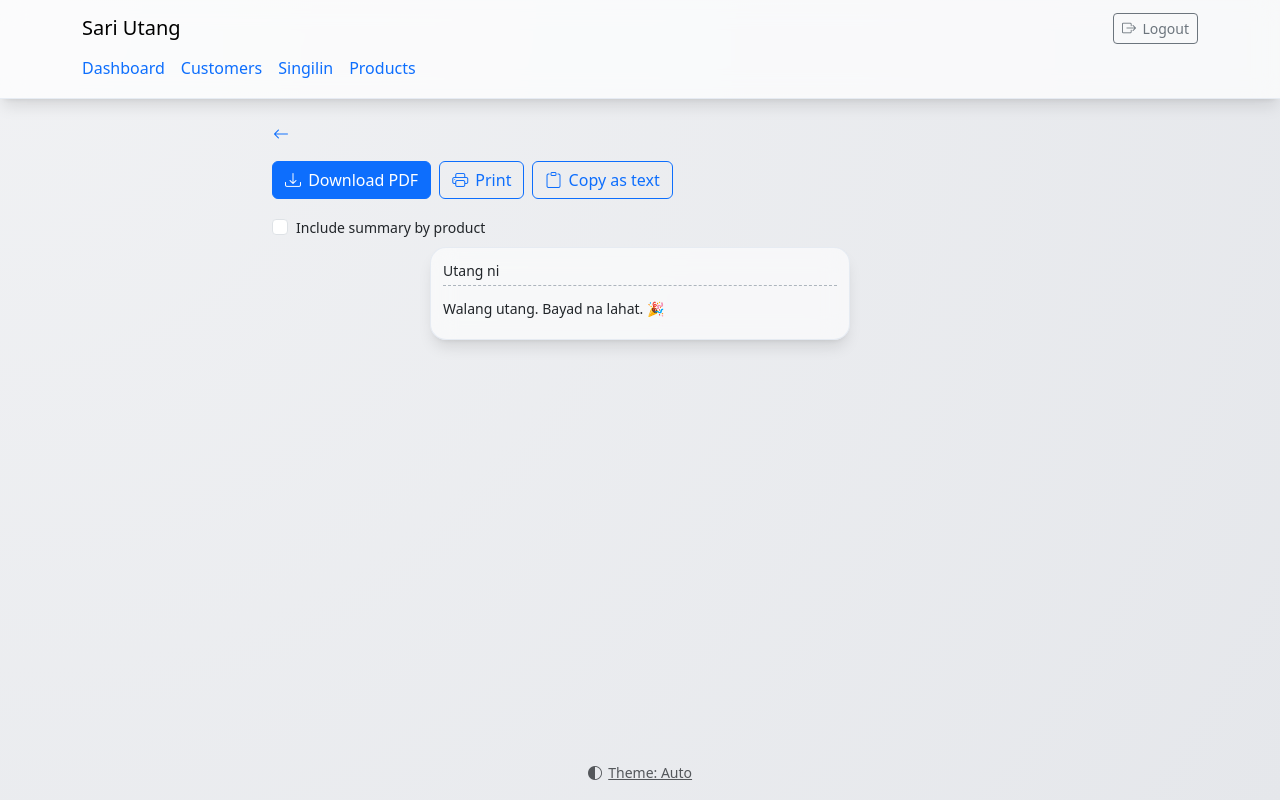
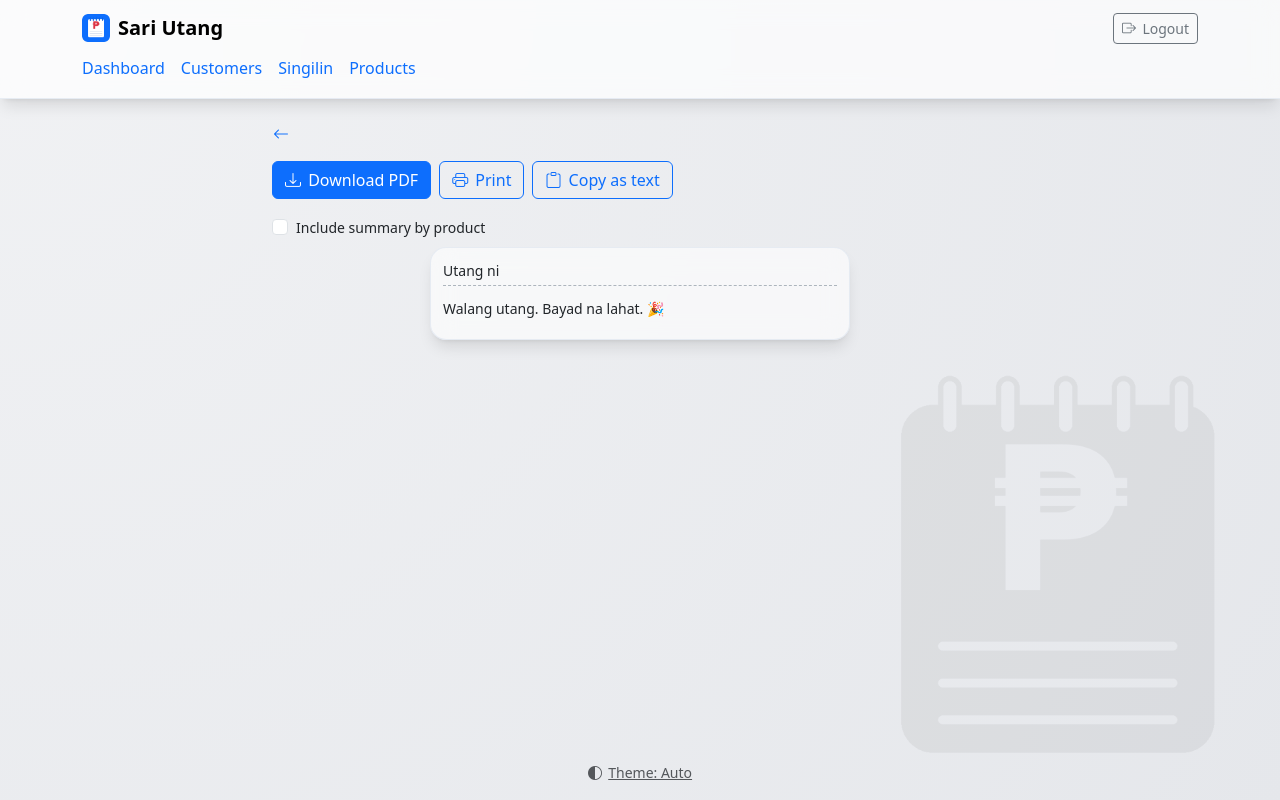
Before and after one commit to errolitolopez/sari-utang, a Flask app: template sari_utang/templates/invoice.html in a window 1280 px wide. Run offline with Flask 3, Linux system fonts and the light colour scheme; the template is opened without the code that fills it, so the values that code supplies are empty; parts of the project's set-up code (start-up, migrations or seed data) failed here and were passed over.

Commit message:
feat: app icon in the navbar and a faint mark in the page background

```diff
--- a/sari_utang/static/css/glass.css
+++ b/sari_utang/static/css/glass.css
@@ -156,6 +156,25 @@ footer {
 /* The "− [ 2 ] +" quantity box of an utang item stays small, even on a wide screen */
 .qty-group { max-width: 190px; }
 
+/* A faint Sari Utang mark in the bottom-right corner of the page, behind everything: black on
+   the light theme, white on the dark theme. The glass panels blur it where they cover it. */
+body::before {
+  content: "";
+  position: fixed;
+  right: 2rem;
+  bottom: 2rem;
+  width: min(400px, 60vw);
+  height: min(400px, 60vw);
+  z-index: -1;
+  background: url("../mark-black.png") no-repeat bottom right / contain;
+  opacity: 0.05;
+  pointer-events: none;
+}
+[data-bs-theme="dark"] body::before {
+  background-image: url("../mark-white.png");
+  opacity: 0.06;
+}
+
 /* --- Invoice: compact, receipt-like --- */
 .invoice { font-size: 0.875rem; max-width: 420px; margin: 0 auto; }
 .invoice .card-body { padding: 0.75rem; }
@@ -188,6 +207,7 @@ footer {
 @media print {
   @page { size: A6; margin: 6mm; }
   body { background: var(--paper); }
+  body::before { display: none; }
   main.container { padding: 0 !important; max-width: none !important; }
   /* Receipt width, even if the phone prints on A4/Letter instead of A6 */
   .invoice {
--- a/sari_utang/templates/_navbar.html
+++ b/sari_utang/templates/_navbar.html
@@ -1,6 +1,8 @@
 <nav class="navbar bg-primary">
   <div class="container">
-    <span class="navbar-brand">Sari Utang</span>
+    <span class="navbar-brand fw-bold d-flex align-items-center gap-2">
+      <img src="{{ url_for('static', filename='icon-192.png') }}" width="28" height="28" alt="">Sari Utang
+    </span>
     <button id="logout-button" class="btn btn-outline-secondary btn-sm bi bi-box-arrow-right">Logout</button>
   </div>
   <div class="container">
```
Also changed, not shown: sari_utang/static/mark-black.png (added), sari_utang/static/mark-white.png (added).
